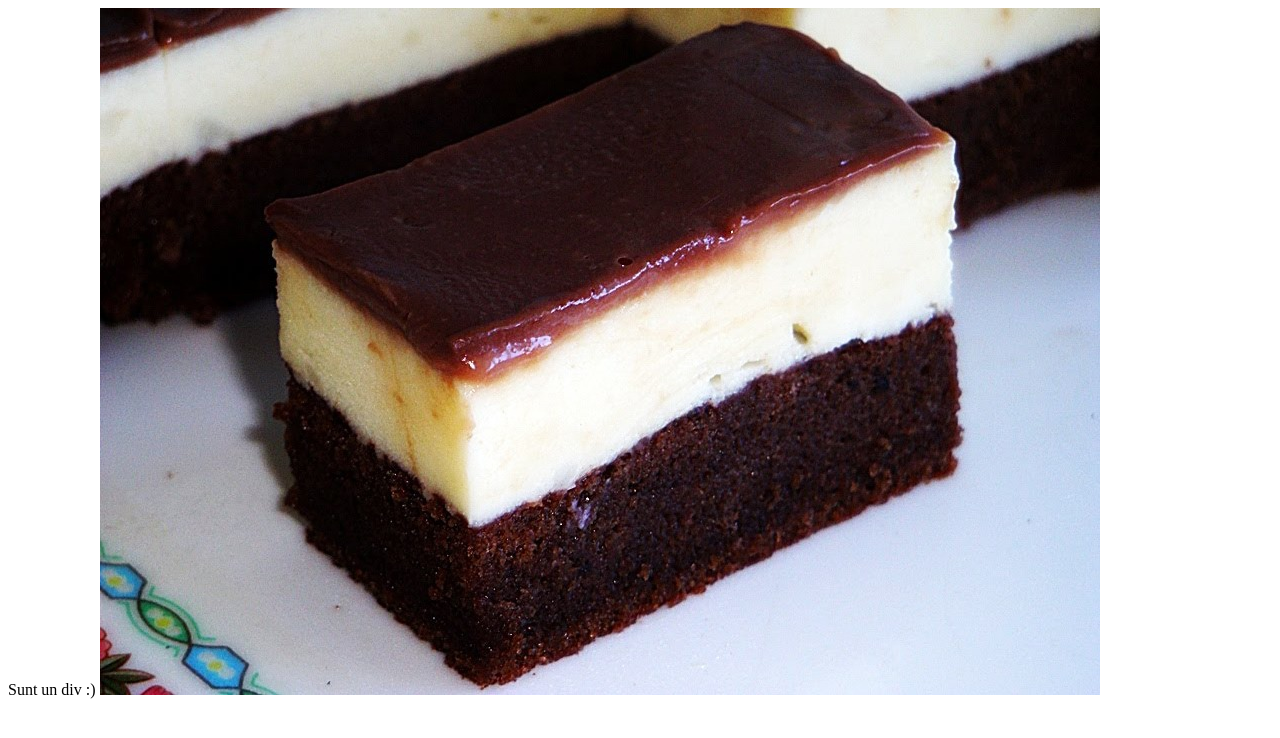
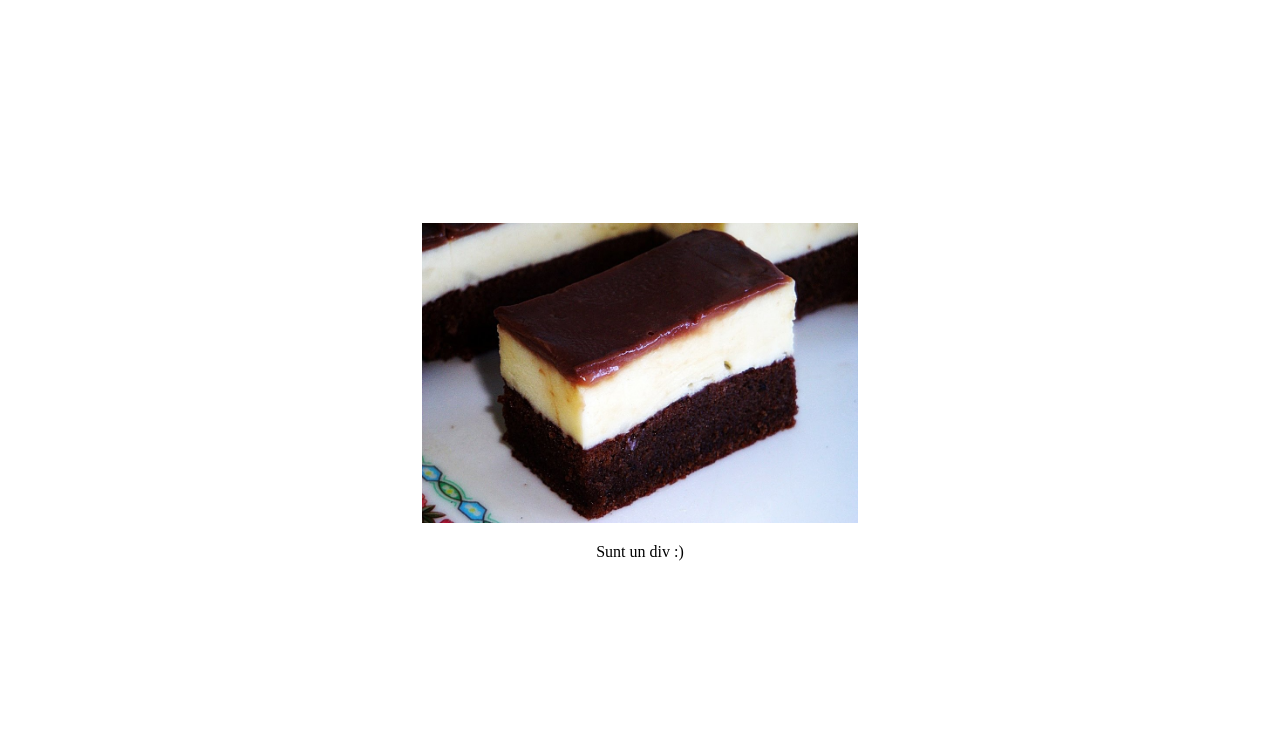
Before and after one commit to IoanBasnic/proba-tehnic-ligaac, a plain HTML site: page probla-ui.html in a window 1280 px wide. Drawn offline with Linux system fonts and the light colour scheme.

Commit message:
center everything with flex

```diff
--- a/probla-ui.html
+++ b/probla-ui.html
@@ -2,14 +2,22 @@
 <html>
   <head>
     <title>Proba Tehnic UI</title>
+    <link rel="stylesheet" href="style.css" />
   </head>
   <body>
-    <div>
-      Sunt un div :)
-      <img
-        src="prajitura-d-aia-buna.jpg"
-        alt="Apasa pe mine sa vedem ce se intampla :)"
-      />
+    <div class="centreaza-acest-div">
+      <div class="linie">
+        <div>
+          <img
+            src="prajitura-d-aia-buna.jpg"
+            alt="Apasa pe mine sa vedem ce se intampla :)"
+            height="300px"
+          />
+        </div>
+        <div>
+          <p>Sunt un div :)</p>
+        </div>
+      </div>
     </div>
   </body>
 </html>
--- a/style.css
+++ b/style.css
@@ -0,0 +1,24 @@
+html,
+body {
+  height: 100%;
+}
+body {
+  margin: 0;
+}
+
+.centreaza-acest-div {
+  height: 100%;
+  padding: 0;
+  margin: 0;
+  display: flex;
+  align-items: center;
+  justify-content: center;
+}
+
+.linie {
+  width: auto;
+}
+
+p {
+  text-align: center;
+}
```
